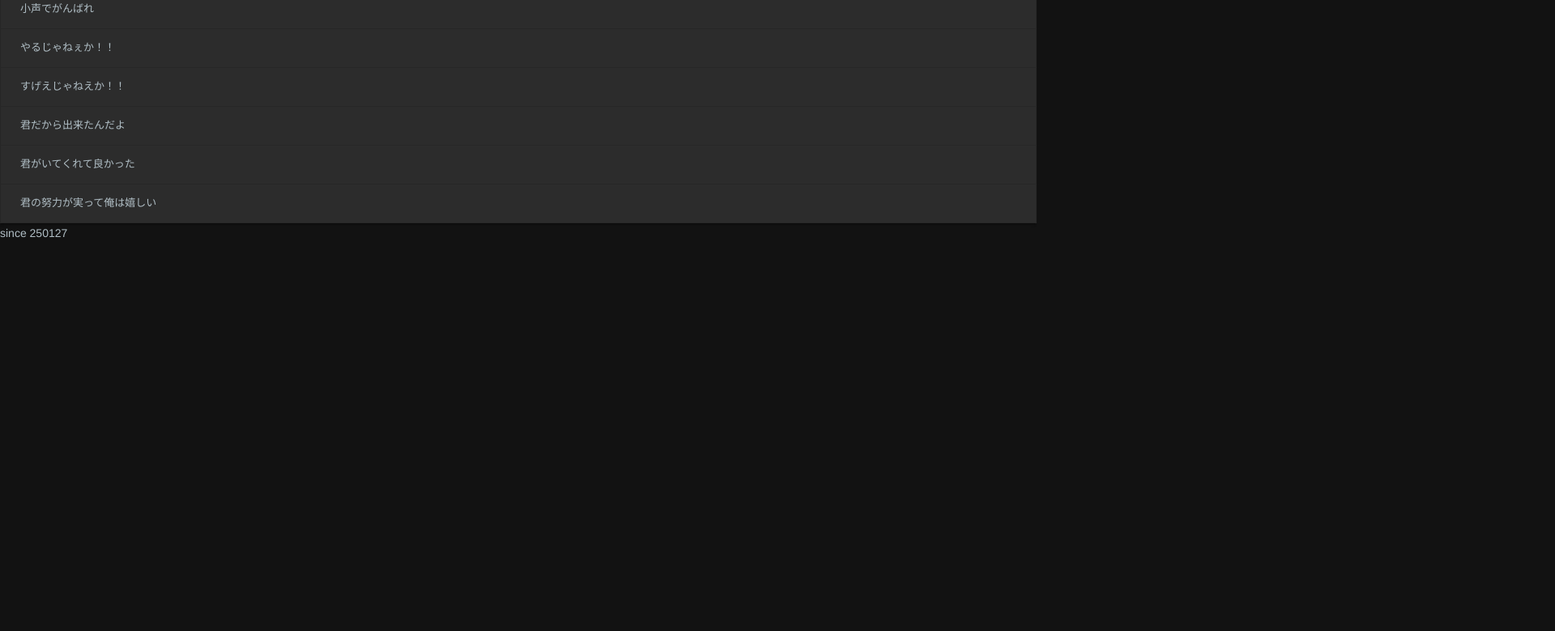
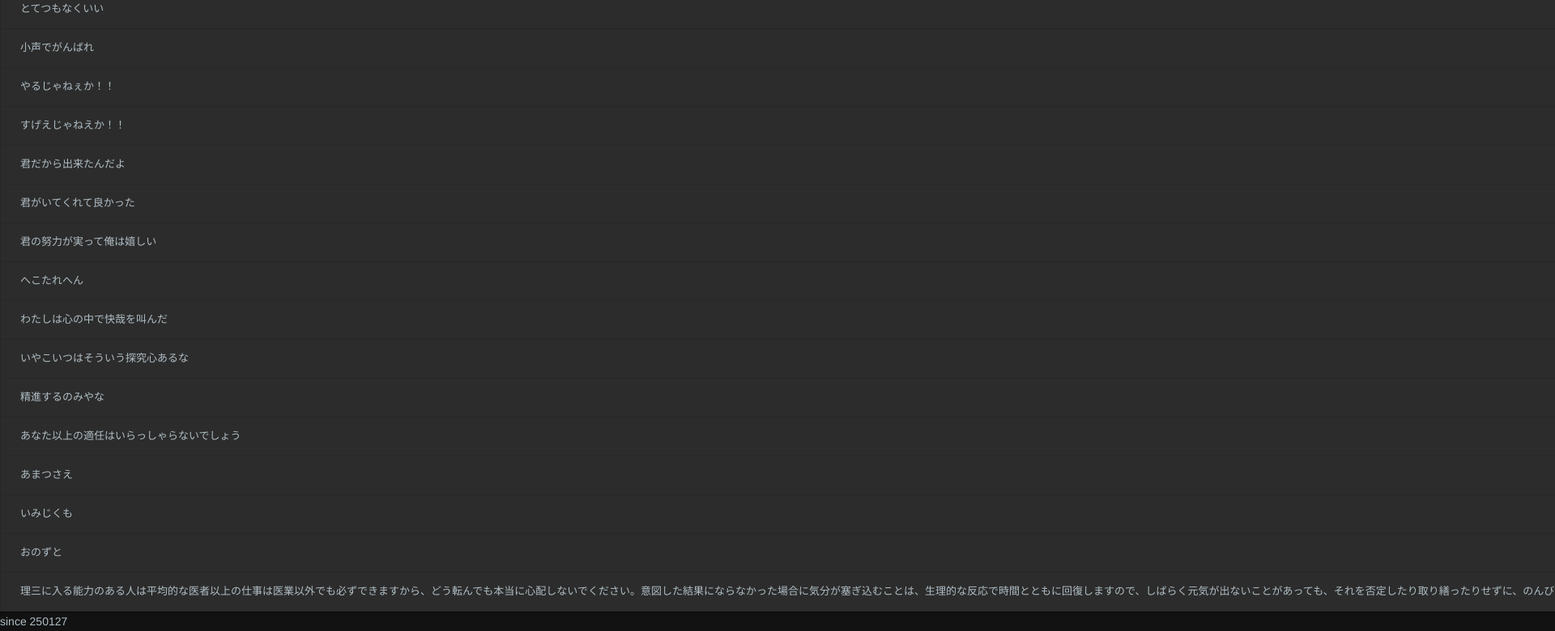
Before and after one commit to 5Tpj84eE/wordsforfamily.github.io, a plain HTML site: page index.html in a window 1280 px wide. Shown: the part 3111-3891 px from the top of the page at 81% size, 1920 px wide, since content can reach past the window. Before the commit the page ends 3411 px from the top, so only its background shows below. Drawn offline with nearby package versions, Linux system fonts and the light colour scheme.

Commit message:
Add files via upload

```diff
--- a/index.html
+++ b/index.html
@@ -37,6 +37,9 @@
                 <tbody>
                     <tr>
                         <td class="mdl-data-table__cell--non-numeric">今夜は◯◯で優勝しよう！</td>
+                    </tr>
+                    <tr>
+                        <td class="mdl-data-table__cell--non-numeric">なごやか</td>
                     </tr>
                     <tr>
                         <td class="mdl-data-table__cell--non-numeric">ありがとう</td>
@@ -131,6 +134,33 @@
                     <tr>
                         <td class="mdl-data-table__cell--non-numeric">君の努力が実って俺は嬉しい</td>
                     </tr>
+                    <tr>
+                        <td class="mdl-data-table__cell--non-numeric">へこたれへん</td>
+                    </tr>
+                    <tr>
+                        <td class="mdl-data-table__cell--non-numeric">わたしは心の中で快哉を叫んだ</td>
+                    </tr>
+                    <tr>
+                        <td class="mdl-data-table__cell--non-numeric">いやこいつはそういう探究心あるな</td>
+                    </tr>
+                    <tr>
+                        <td class="mdl-data-table__cell--non-numeric">精進するのみやな</td>
+                    </tr>
+                    <tr>
+                        <td class="mdl-data-table__cell--non-numeric">あなた以上の適任はいらっしゃらないでしょう</td>
+                    </tr>
+                    <tr>
+                        <td class="mdl-data-table__cell--non-numeric">あまつさえ</td>
+                    </tr>
+                    <tr>
+                        <td class="mdl-data-table__cell--non-numeric">いみじくも</td>
+                    </tr>
+                    <tr>
+                        <td class="mdl-data-table__cell--non-numeric">おのずと</td>
+                    </tr>
+                    <tr>
+                        <td class="mdl-data-table__cell--non-numeric">理三に入る能力のある人は平均的な医者以上の仕事は医業以外でも必ずできますから、どう転んでも本当に心配しないでください。意図した結果にならなかった場合に気分が塞ぎ込むことは、生理的な反応で時間とともに回復しますので、しばらく元気が出ないことがあっても、それを否定したり取り繕ったりせずに、のんびり構えて落ち込むときは落ち込んで、意欲が出た時に色々頑張ってもらえればと思います。ただし長期化した場合は受診推奨します。</td>
+                    </tr>
                 </tbody>
             </table>
             <p>since 250127</p>
```
